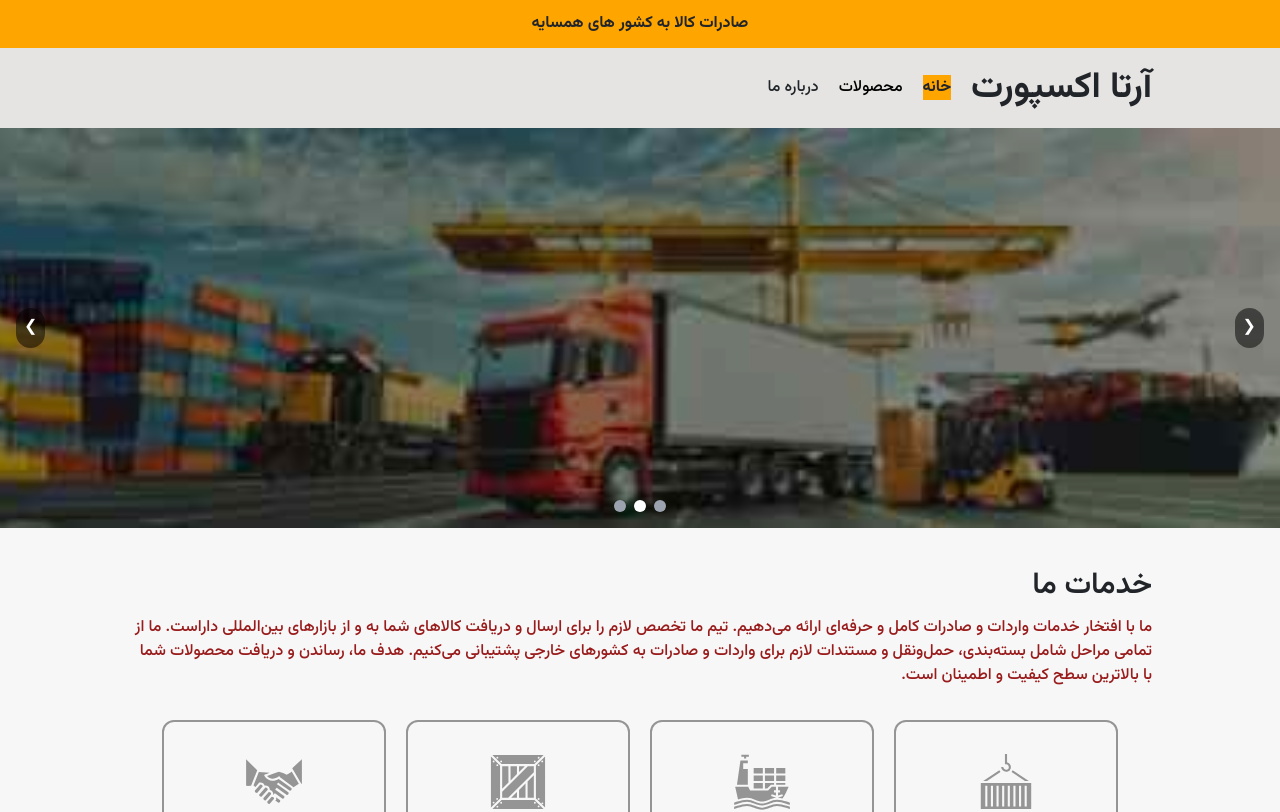
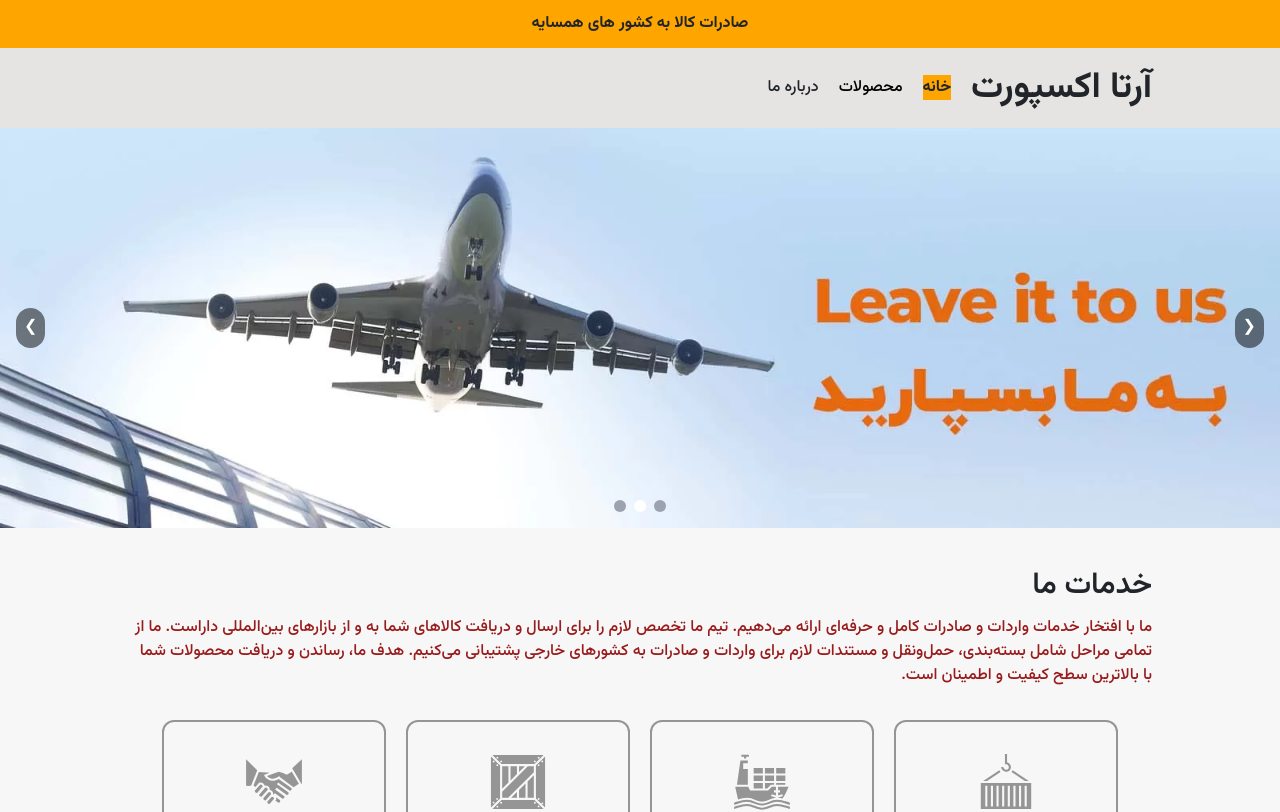
Before and after one commit to MianajiAli/arta-export, a Next.js app: page / in a window 1280 px wide. Shown: the top 812 px of the page. Built offline with nearby package versions, Linux system fonts and the light colour scheme.

Commit message:
Add two image

```diff
--- a/components/Hero.js
+++ b/components/Hero.js
@@ -3,8 +3,8 @@ import { useState, useEffect } from "react";
 import Image from "next/image";
 
 const images = [
-    "/images/cargo-image.jpg",
-    "/images/cargo-image2.jpg",
+    "/images/08.webp",
+    "/images/03.webp",
     "/images/cargo-image3.png",
 ];
 
@@ -41,7 +41,7 @@ const Hero = () => {
                     style={{ objectFit: 'cover' }}
                     className="z-1 absolute"
                 />
-                <div className="z-2 w-full h-full absolute bg-black opacity-45"></div>
+                {/* <div className="z-2 w-full h-full absolute bg-black opacity-45"></div> */}
                 <div className="z-3 absolute w-full h-full flex justify-center items-center">
                     {/* <h1 className="mt-24 text-white rounded-lg p-3">
                     </h1> */}
```
Also changed, not shown: public/images/03.webp (added), public/images/08.webp (added).
